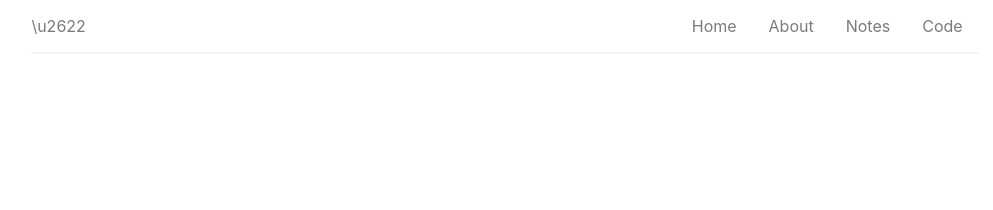
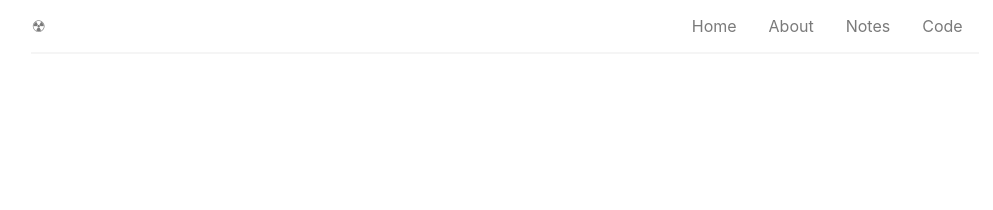
Before and after one commit to jfimbett/jfimbett.github.io, a Jekyll site: the page built from index.html, in a window 1280 px wide. Shown: the top 210 px of the page, without its empty margins (135-1128 px from the left). Built offline with Jekyll 4.4.1, drawn with Linux system fonts in a browser that asks for light colours.

Commit message:
Update default.html

```diff
--- a/_layouts/default.html
+++ b/_layouts/default.html
@@ -52,7 +52,7 @@
 					<nav class="navbar has-shadow" role="navigation" aria-label="main navigation">
 						<div class="navbar-brand">
 							{% if page.url == '/' %}
-								<a id="unicorn-btn" class="navbar-item" href="https://sindresorhus.com/unicorn" title="Click me!">\u2622</a>
+								<a id="unicorn-btn" class="navbar-item" href="https://sindresorhus.com/unicorn" title="Click me!">&#x2622</a>
 							{% else %}
 								<span class="navbar-item">Juan Imbett</span>
 							{% endif %}
```
